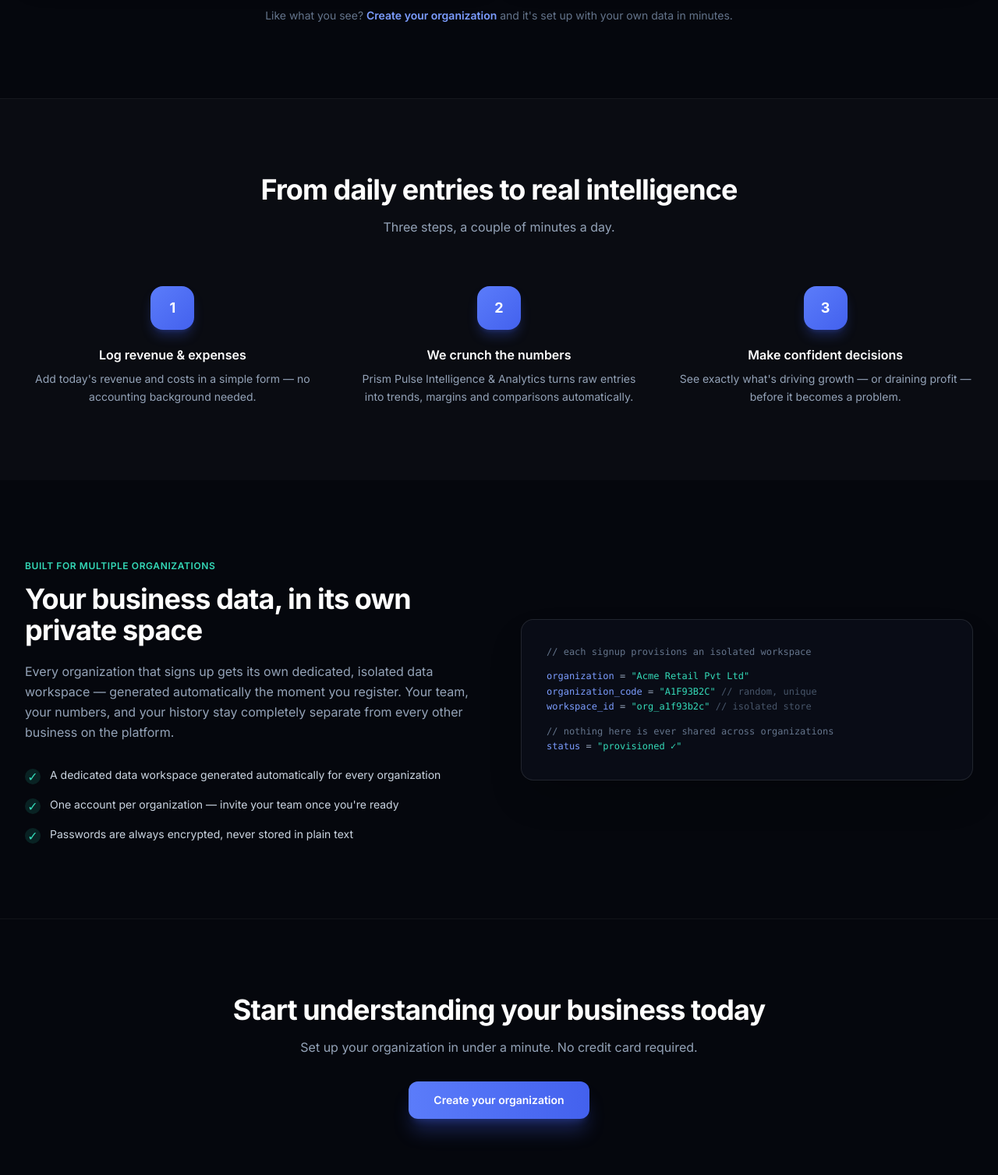
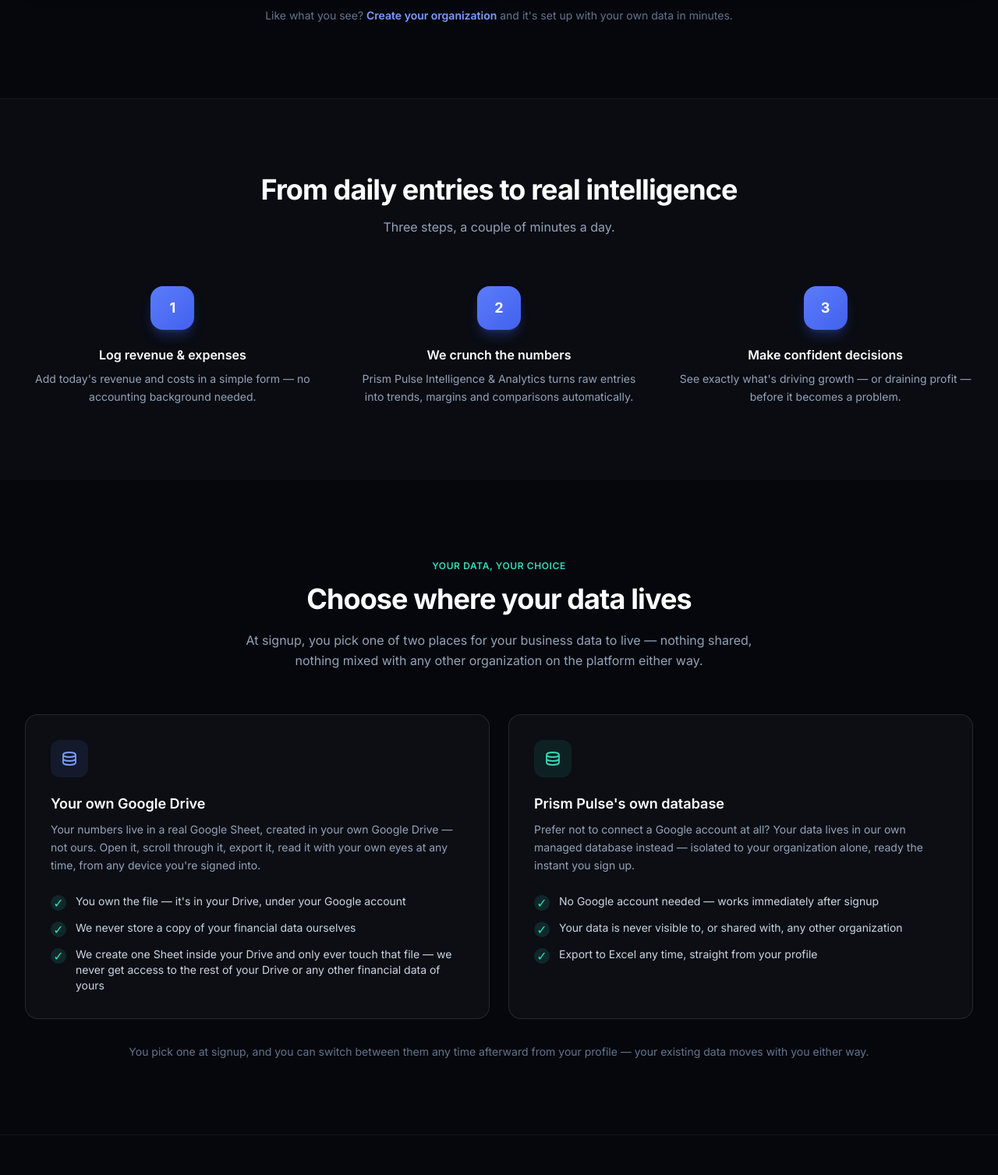
Before and after one commit to bejjankisreekar/Business_analytics_intelligence, a Django app: template templates/marketing/landing.html in a window 1280 px wide. Shown: the part 3760-5267 px from the top of the page at 78% size. Run offline with Django 5.2, Linux system fonts and the light colour scheme; the template is opened without the code that fills it, so the values that code supplies are empty; some libraries are stand-ins or nearby versions.

Commit message:
Add Google Drive DB client side

```diff
--- a/templates/marketing/landing.html
+++ b/templates/marketing/landing.html
@@ -31,7 +31,7 @@
           Sign in
         </a>
       </div>
-      <p class="mt-5 text-xs text-slate-500">No credit card required · Your data lives in its own private workspace</p>
+      <p class="mt-5 text-xs text-slate-500">No credit card required · Store your data in your own Google Drive, or Prism Pulse's own database — your choice</p>
     </div>
 
     <!-- Product preview -->
@@ -497,42 +497,76 @@
   </section>
   {% endif %}
 
-  <!-- Multi-tenant / security -->
+  <!-- Where your data lives -->
   <section id="security" class="mx-auto max-w-7xl px-6 py-24 lg:px-8">
-    <div class="grid grid-cols-1 items-center gap-14 lg:grid-cols-2">
-      <div>
-        <span class="text-xs font-semibold uppercase tracking-wider text-mint-400">Built for multiple organizations</span>
-        <h2 class="mt-3 text-3xl font-bold tracking-tight text-white sm:text-4xl">Your business data, in its own private space</h2>
-        <p class="mt-5 text-base leading-relaxed text-slate-400">
-          Every organization that signs up gets its own dedicated, isolated data
-          workspace — generated automatically the moment you register. Your team,
-          your numbers, and your history stay completely separate from every other
-          business on the platform.
+    <div class="mx-auto max-w-2xl text-center">
+      <span class="text-xs font-semibold uppercase tracking-wider text-mint-400">Your data, your choice</span>
+      <h2 class="mt-3 text-3xl font-bold tracking-tight text-white sm:text-4xl">Choose where your data lives</h2>
+      <p class="mt-5 text-base leading-relaxed text-slate-400">
+        At signup, you pick one of two places for your business data to live — nothing
+        shared, nothing mixed with any other organization on the platform either way.
+      </p>
+    </div>
+
+    <div class="mt-14 grid grid-cols-1 gap-6 lg:grid-cols-2">
+      <!-- Option 1: Google Drive -->
+      <div class="rounded-2xl border border-white/10 bg-white/[0.03] p-8">
+        <div class="flex h-12 w-12 items-center justify-center rounded-xl bg-brand-500/10 text-brand-400">
+          <svg class="h-6 w-6" fill="none" viewBox="0 0 24 24" stroke="currentColor" stroke-width="1.8"><path stroke-linecap="round" stroke-linejoin="round" d="M4 7c0-1.657 3.582-3 8-3s8 1.343 8 3-3.582 3-8 3-8-1.343-8-3zm0 0v10c0 1.657 3.582 3 8 3s8-1.343 8-3V7m-16 5c0 1.657 3.582 3 8 3s8-1.343 8-3"/></svg>
+        </div>
+        <h3 class="mt-5 text-lg font-semibold text-white">Your own Google Drive</h3>
+        <p class="mt-2 text-sm leading-relaxed text-slate-400">
+          Your numbers live in a real Google Sheet, created in your own Google Drive — not ours.
+          Open it, scroll through it, export it, read it with your own eyes at any time, from
+          any device you're signed into.
         </p>
-        <ul class="mt-8 space-y-4">
+        <ul class="mt-6 space-y-3">
           <li class="flex items-start gap-3">
             <span class="mt-0.5 flex h-5 w-5 flex-none items-center justify-center rounded-full bg-mint-500/15 text-mint-400">✓</span>
-            <span class="text-sm text-slate-300">A dedicated data workspace generated automatically for every organization</span>
+            <span class="text-sm text-slate-300">You own the file — it's in your Drive, under your Google account</span>
           </li>
           <li class="flex items-start gap-3">
             <span class="mt-0.5 flex h-5 w-5 flex-none items-center justify-center rounded-full bg-mint-500/15 text-mint-400">✓</span>
-            <span class="text-sm text-slate-300">One account per organization — invite your team once you're ready</span>
+            <span class="text-sm text-slate-300">We never store a copy of your financial data ourselves</span>
           </li>
           <li class="flex items-start gap-3">
             <span class="mt-0.5 flex h-5 w-5 flex-none items-center justify-center rounded-full bg-mint-500/15 text-mint-400">✓</span>
-            <span class="text-sm text-slate-300">Passwords are always encrypted, never stored in plain text</span>
+            <span class="text-sm text-slate-300">We create one Sheet inside your Drive and only ever touch that file — we never get access to the rest of your Drive or any other financial data of yours</span>
           </li>
         </ul>
       </div>
-      <div class="rounded-2xl border border-white/10 bg-ink-900/80 p-8 font-mono text-xs leading-relaxed text-slate-400 shadow-2xl">
-        <p class="text-slate-500">// each signup provisions an isolated workspace</p>
-        <p class="mt-3"><span class="text-brand-400">organization</span> = <span class="text-mint-400">"Acme Retail Pvt Ltd"</span></p>
-        <p><span class="text-brand-400">organization_code</span> = <span class="text-mint-400">"A1F93B2C"</span> <span class="text-slate-600">// random, unique</span></p>
-        <p><span class="text-brand-400">workspace_id</span> = <span class="text-mint-400">"org_a1f93b2c"</span> <span class="text-slate-600">// isolated store</span></p>
-        <p class="mt-3 text-slate-500">// nothing here is ever shared across organizations</p>
-        <p><span class="text-brand-400">status</span> = <span class="text-mint-400">"provisioned ✓"</span></p>
+
+      <!-- Option 2: Our database -->
+      <div class="rounded-2xl border border-white/10 bg-white/[0.03] p-8">
+        <div class="flex h-12 w-12 items-center justify-center rounded-xl bg-mint-500/10 text-mint-400">
+          <svg class="h-6 w-6" fill="none" viewBox="0 0 24 24" stroke="currentColor" stroke-width="1.8"><path stroke-linecap="round" stroke-linejoin="round" d="M4 7c0-1.657 3.582-3 8-3s8 1.343 8 3-3.582 3-8 3-8-1.343-8-3zm0 0v10c0 1.657 3.582 3 8 3s8-1.343 8-3V7m-16 5c0 1.657 3.582 3 8 3s8-1.343 8-3"/></svg>
+        </div>
+        <h3 class="mt-5 text-lg font-semibold text-white">Prism Pulse's own database</h3>
+        <p class="mt-2 text-sm leading-relaxed text-slate-400">
+          Prefer not to connect a Google account at all? Your data lives in our own managed
+          database instead — isolated to your organization alone, ready the instant you sign up.
+        </p>
+        <ul class="mt-6 space-y-3">
+          <li class="flex items-start gap-3">
+            <span class="mt-0.5 flex h-5 w-5 flex-none items-center justify-center rounded-full bg-mint-500/15 text-mint-400">✓</span>
+            <span class="text-sm text-slate-300">No Google account needed — works immediately after signup</span>
+          </li>
+          <li class="flex items-start gap-3">
+            <span class="mt-0.5 flex h-5 w-5 flex-none items-center justify-center rounded-full bg-mint-500/15 text-mint-400">✓</span>
+            <span class="text-sm text-slate-300">Your data is never visible to, or shared with, any other organization</span>
+          </li>
+          <li class="flex items-start gap-3">
+            <span class="mt-0.5 flex h-5 w-5 flex-none items-center justify-center rounded-full bg-mint-500/15 text-mint-400">✓</span>
+            <span class="text-sm text-slate-300">Export to Excel any time, straight from your profile</span>
+          </li>
+        </ul>
       </div>
     </div>
+
+    <p class="mt-8 text-center text-sm text-slate-500">
+      You pick one at signup, and you can switch between them any time afterward from your profile —
+      your existing data moves with you either way.
+    </p>
   </section>
 
   <!-- CTA -->
```
